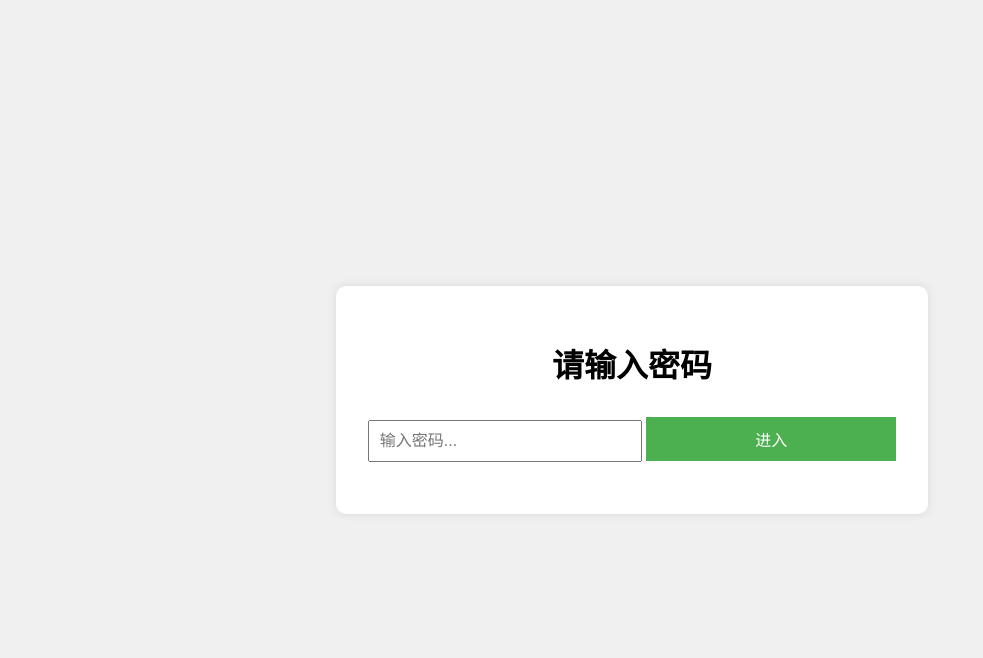
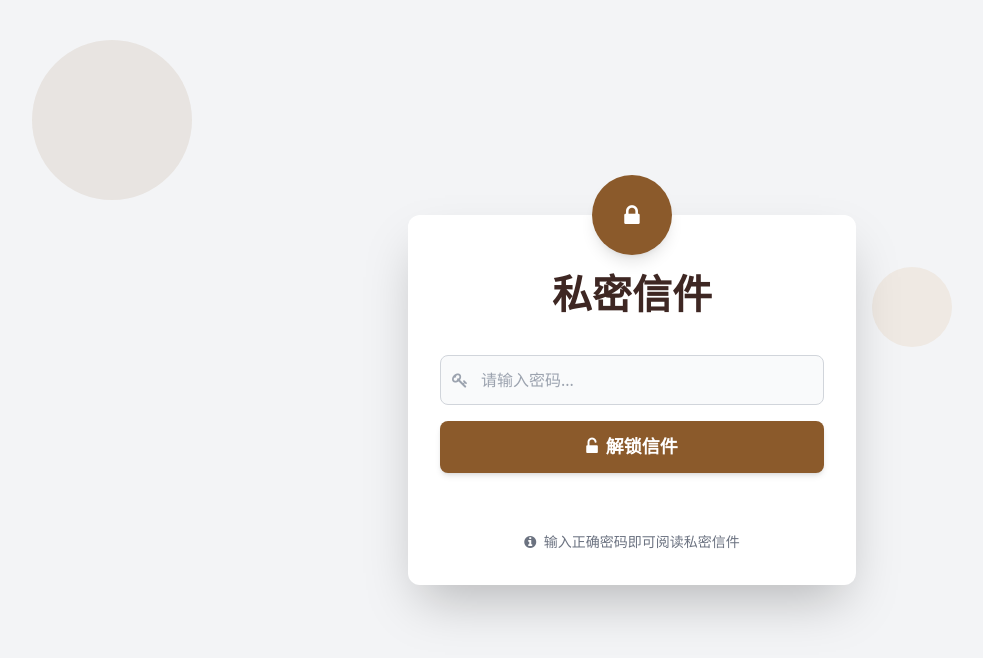
Before and after one commit to OXiaoZhiO/Love-Revelation, a plain HTML site: page index.html in a window 1280 px wide. Shown: the whole page, without its empty margins (8-991 px from the left). Drawn offline with nearby package versions, Linux system fonts and the light colour scheme; a web font is replaced by a local one.

Commit message:
Update index.html

```diff
--- a/index.html
+++ b/index.html
@@ -4,75 +4,96 @@
     <meta charset="UTF-8">
     <meta name="viewport" content="width=device-width, initial-scale=1.0">
     <title>私密信件</title>
-    <style>
-        body {
-            font-family: Arial, sans-serif;
-            display: flex;
-            justify-content: center;
-            align-items: center;
-            height: 100vh;
-            margin: 0;
-            background-color: #f0f0f0;
+    <script src="https://cdn.tailwindcss.com"></script>
+    <link href="https://cdn.jsdelivr.net/npm/font-awesome@4.7.0/css/font-awesome.min.css" rel="stylesheet">
+    <link href="https://fonts.googleapis.com/css2?family=Playfair+Display:ital,wght@0,400;0,700;1,400&family=Source+Serif+Pro:wght@400;600&display=swap" rel="stylesheet">
+    <link rel="stylesheet" href="style.css">
+
+    <script>
+        tailwind.config = {
+            theme: {
+                extend: {
+                    colors: {
+                        primary: '#8B5A2B',
+                        secondary: '#D2B48C',
+                        accent: '#CD853F',
+                        paper: '#F5F5DC',
+                        ink: '#3E2723'
+                    },
+                    fontFamily: {
+                        serif: ['Source Serif Pro', 'serif'],
+                        display: ['Playfair Display', 'serif']
+                    },
+                }
+            }
         }
-
-        #login-container {
-            background-color: white;
-            padding: 2rem;
-            border-radius: 10px;
-            box-shadow: 0 0 10px rgba(0,0,0,0.1);
-            text-align: center;
-        }
-
-        #content-container {
-            display: none;
-            background-color: white;
-            padding: 2rem;
-            border-radius: 10px;
-            box-shadow: 0 0 10px rgba(0,0,0,0.1);
-            max-width: 80%;
-        }
-
-        input, button {
-            margin: 10px 0;
-            padding: 10px;
-            width: 250px;
-            font-size: 16px;
-        }
-
-        button {
-            background-color: #4CAF50;
-            color: white;
-            border: none;
-            cursor: pointer;
-        }
-
-        button:hover {
-            background-color: #45a049;
-        }
-
-        #error-message {
-            color: red;
-            margin-top: 10px;
-        }
-
-        #letter-content {
-            white-space: pre-line;
-            text-align: left;
-            margin-top: 20px;
-        }
-    </style>
+    </script>
 </head>
-<body>
-    <div id="login-container">
-        <h1>请输入密码</h1>
-        <input type="password" id="password-input" placeholder="输入密码...">
-        <button id="login-button">进入</button>
-        <div id="error-message"></div>
+<body class="bg-gray-100 min-h-screen flex items-center justify-center overflow-x-hidden">
+    <!-- 背景装饰元素 -->
+    <div class="fixed inset-0 z-0 opacity-10">
+        <div class="absolute top-10 left-10 w-40 h-40 rounded-full bg-primary"></div>
+        <div class="absolute bottom-10 right-10 w-60 h-60 rounded-full bg-secondary"></div>
+        <div class="absolute top-1/3 right-1/4 w-20 h-20 rounded-full bg-accent"></div>
     </div>
 
-    <div id="content-container">
-        <h1>私密信件</h1>
-        <div id="letter-content"></div>
+    <!-- 登录容器 -->
+    <div id="login-container" class="relative z-10 bg-white rounded-xl shadow-2xl p-8 w-full max-w-md transform transition-all duration-700 ease-in-out hover:shadow-primary/20 hover:-translate-y-1">
+        <div class="absolute -top-10 left-1/2 transform -translate-x-1/2 bg-primary text-white rounded-full w-20 h-20 flex items-center justify-center shadow-lg">
+            <i class="fa fa-lock text-2xl"></i>
+        </div>
+
+        <h1 class="text-[clamp(1.8rem,5vw,2.5rem)] font-display font-bold text-center text-ink mt-4 mb-8">私密信件</h1>
+
+        <div class="space-y-4">
+            <div class="relative">
+                <div class="absolute inset-y-0 left-0 pl-3 flex items-center pointer-events-none">
+                    <i class="fa fa-key text-gray-400"></i>
+                </div>
+                <input type="password" id="password-input" placeholder="请输入密码..." class="w-full py-3 pl-10 pr-4 border border-gray-300 rounded-lg focus:ring-2 focus:ring-primary/50 focus:border-primary transition-all duration-300 outline-none bg-gray-50">
+            </div>
+
+            <button id="login-button" class="w-full bg-primary hover:bg-primary/90 text-white py-3 rounded-lg transition-all duration-300 transform hover:scale-[1.02] active:scale-[0.98] font-serif font-semibold text-lg flex items-center justify-center gap-2 shadow-md hover:shadow-lg">
+                <i class="fa fa-unlock-alt"></i>
+                <span>解锁信件</span>
+            </button>
+
+            <div id="error-message" class="text-red-500 text-center mt-2 min-h-5 font-serif"></div>
+        </div>
+
+        <p class="text-center text-gray-500 text-sm mt-6 font-serif">
+            <i class="fa fa-info-circle mr-1"></i> 输入正确密码即可阅读私密信件
+        </p>
+    </div>
+
+    <!-- 信件内容容器 -->
+    <div id="content-container" class="fixed inset-0 z-20 flex items-center justify-center p-4 opacity-0 pointer-events-none transition-opacity duration-1000">
+        <div class="relative bg-paper paper-texture max-w-3xl w-full max-h-[90vh] overflow-y-auto p-8 md:p-12 rounded-lg shadow-2xl transform transition-transform duration-700 scale-95">
+            <!-- 信件装饰元素 -->
+            <div class="absolute top-0 left-0 w-full h-1 bg-gradient-to-r from-transparent via-primary to-transparent"></div>
+            <div class="absolute bottom-0 left-0 w-full h-1 bg-gradient-to-r from-transparent via-primary to-transparent"></div>
+
+            <!-- 信件标题 -->
+            <div class="text-center mb-8">
+                <h1 class="text-[clamp(1.5rem,3vw,2.2rem)] font-display font-bold text-ink mb-2">私密信件</h1>
+                <div class="w-24 h-1 bg-accent mx-auto opacity-70"></div>
+            </div>
+
+            <!-- 信件内容 -->
+            <div id="letter-content" class="font-serif text-ink text-lg leading-relaxed space-y-4">
+                <!-- 信件内容将通过JavaScript动态加载 -->
+            </div>
+
+            <!-- 信件底部装饰 -->
+            <div class="mt-12 pt-6 border-t border-accent/30 text-right">
+                <p class="text-accent italic font-display">—— 一封只属于你的信</p>
+            </div>
+
+            <!-- 关闭按钮 -->
+            <button id="close-button" class="absolute top-4 right-4 w-8 h-8 rounded-full bg-gray-200 hover:bg-gray-300 flex items-center justify-center transition-colors duration-300">
+                <i class="fa fa-times text-gray-600"></i>
+            </button>
+        </div>
     </div>
 
     <script src="script.js"></script>
```
